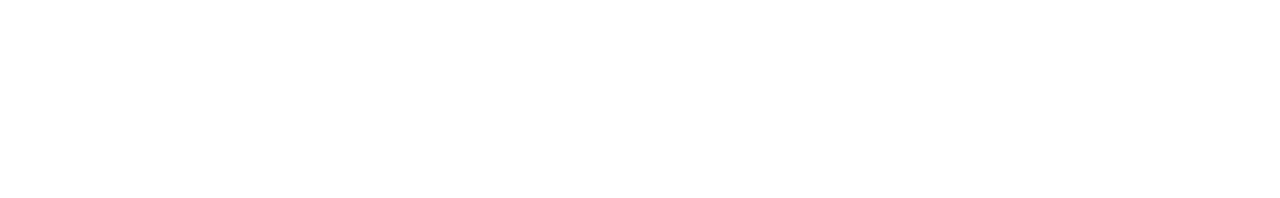
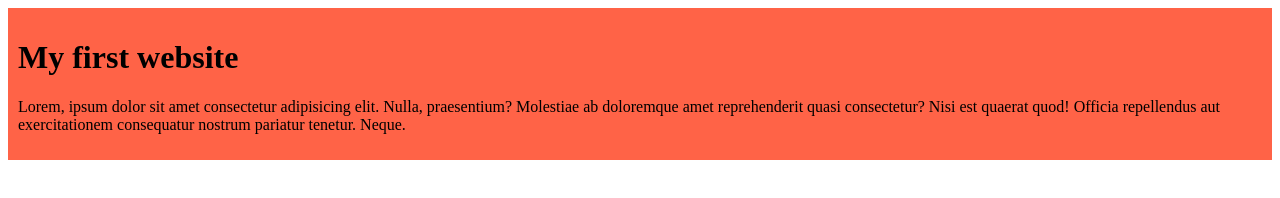
Before and after one commit to Shahriarshihab5/Practice, a plain HTML site: page index.html in a window 1280 px wide. Drawn offline with Linux system fonts and the light colour scheme.

Commit message:
added the first blog

```diff
--- /dev/null
+++ b/blog.css
@@ -0,0 +1,5 @@
+div{
+
+    background-color: tomato;
+    padding:10px;
+}
--- a/index.html
+++ b/index.html
@@ -4,8 +4,13 @@
     <meta charset="UTF-8">
     <meta name="viewport" content="width=device-width, initial-scale=1.0">
     <title>Git repo</title>
+    <link rel="stylesheet" href="blog.css">
 </head>
 <body>
+    <div>
 
+        <h1>My first website</h1>
+        <p>Lorem, ipsum dolor sit amet consectetur adipisicing elit. Nulla, praesentium? Molestiae ab doloremque amet reprehenderit quasi consectetur? Nisi est quaerat quod! Officia repellendus aut exercitationem consequatur nostrum pariatur tenetur. Neque.</p>
+    </div>
 </body>
 </html>
```
